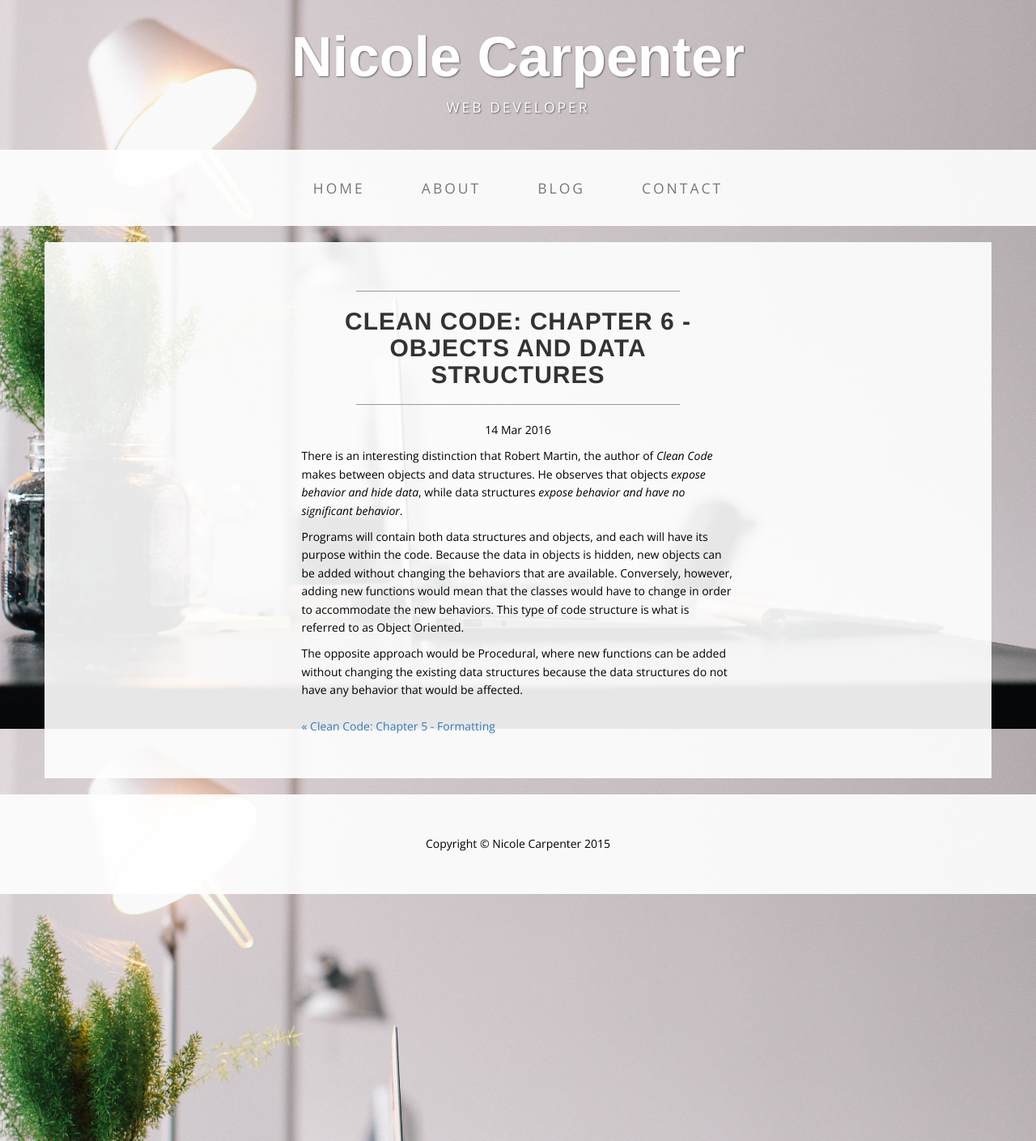
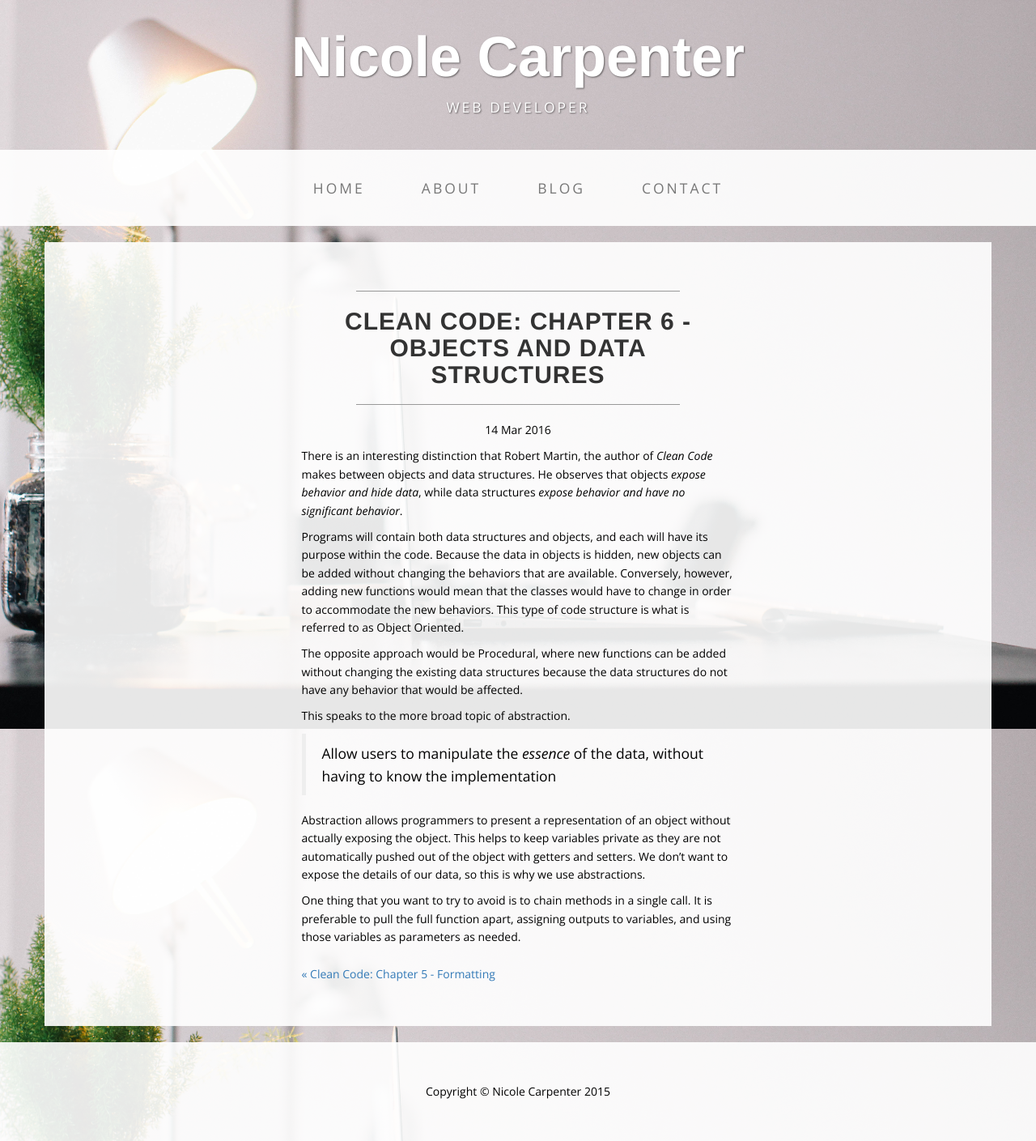
Before and after one commit to voilawalla/voilawalla.github.io, a Jekyll site: the page built from _posts/2016-03-14-clean-code-chapter-6-objects-and-data-structures.md, in a window 1280 px wide. Shown: the whole page at 81% size. Built offline with Jekyll 4.4.1, drawn with Linux system fonts in a browser that asks for light colours; nearby versions of some CDN libraries; some web fonts are replaced; library files that are not in the unit come from our copies.

Commit message:
add abstraction paragraph to post

```diff
--- a/_posts/2016-03-14-clean-code-chapter-6-objects-and-data-structures.md
+++ b/_posts/2016-03-14-clean-code-chapter-6-objects-and-data-structures.md
@@ -9,3 +9,11 @@ There is an interesting distinction that Robert Martin, the author of *Clean Cod
 Programs will contain both data structures and objects, and each will have its purpose within the code. Because the data in objects is hidden, new objects can be added without changing the behaviors that are available. Conversely, however, adding new functions would mean that the classes would have to change in order to accommodate the new behaviors. This type of code structure is what is referred to as Object Oriented.
 
 The opposite approach would be Procedural, where new functions can be added without changing the existing data structures because the data structures do not have any behavior that would be affected.
+
+This speaks to the more broad topic of abstraction.
+
+> Allow users to manipulate the *essence* of the data, without having to know the implementation
+
+Abstraction allows programmers to present a representation of an object without actually exposing the object. This helps to keep variables private as they are not automatically pushed out of the object with getters and setters. We don’t want to expose the details of our data, so this is why we use abstractions.
+
+One thing that you want to try to avoid is to chain methods in a single call. It is preferable to pull the full function apart, assigning outputs to variables, and using those variables as parameters as needed.
```
